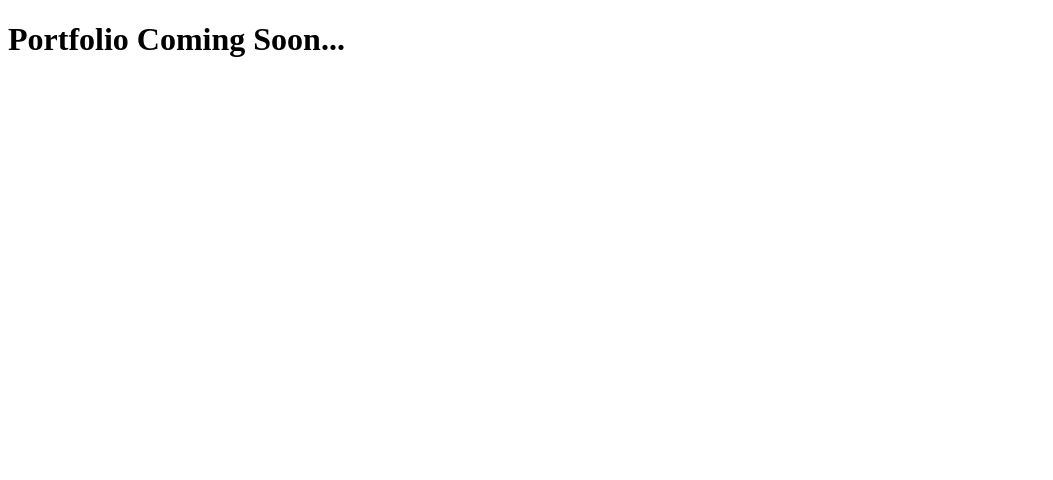
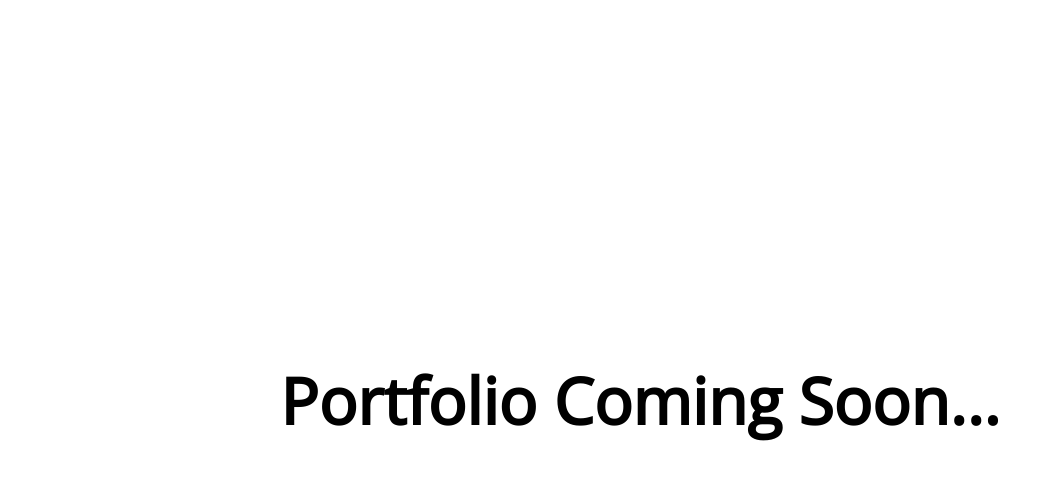
Before and after one commit to Adrian-Kosnik/portfolio, a plain HTML site: page index.html in a window 1280 px wide. Shown: the whole page, without its empty margins (0-1053 px from the left). Drawn offline with nearby package versions, Linux system fonts and the light colour scheme.

Commit message:
I have added Portfolio coming soon text and changed the font to open sans using google fonts

```diff
--- a/assets/css/style.css
+++ b/assets/css/style.css
@@ -0,0 +1,18 @@
+* {
+    box-sizing: border-box;
+    margin: 0;
+    padding: 0;
+    font-family: 'Open Sans', sans-serif;
+}
+
+#outer {
+    width: 100vw;
+    height: 100vh;
+    display: flex;
+    justify-content: center;
+    align-items: center;
+}
+
+h1 {
+    font-size: 4rem;
+}
--- a/index.html
+++ b/index.html
@@ -5,11 +5,14 @@
     <meta http-equiv="X-UA-Compatible" content="IE=edge">
     <meta name="viewport" content="width=device-width, initial-scale=1.0">
     <title>Adrian Kosnik</title>
+    <link rel="preconnect" href="https://fonts.googleapis.com">
+    <link rel="preconnect" href="https://fonts.gstatic.com" crossorigin>
+    <link href="https://fonts.googleapis.com/css2?family=Open+Sans&display=swap" rel="stylesheet">
     <link rel="stylesheet" href="./assets/css/style.css">
 </head>
 <body>
-    <div>
-        <div>
+    <div id="outer">
+        <div id="inner-container">
             <h1>Portfolio Coming Soon...</h1>
         </div>
     </div>
```
